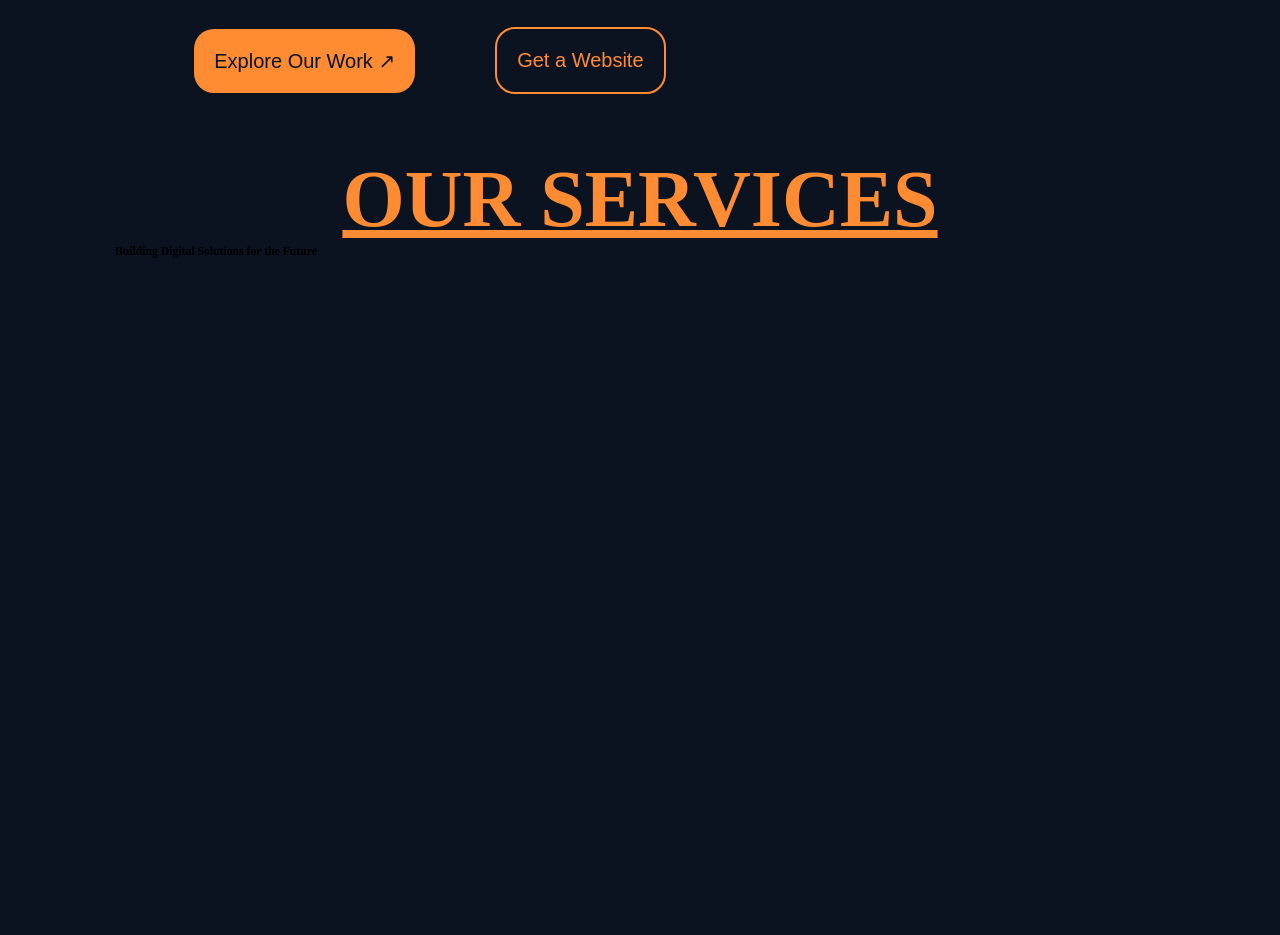
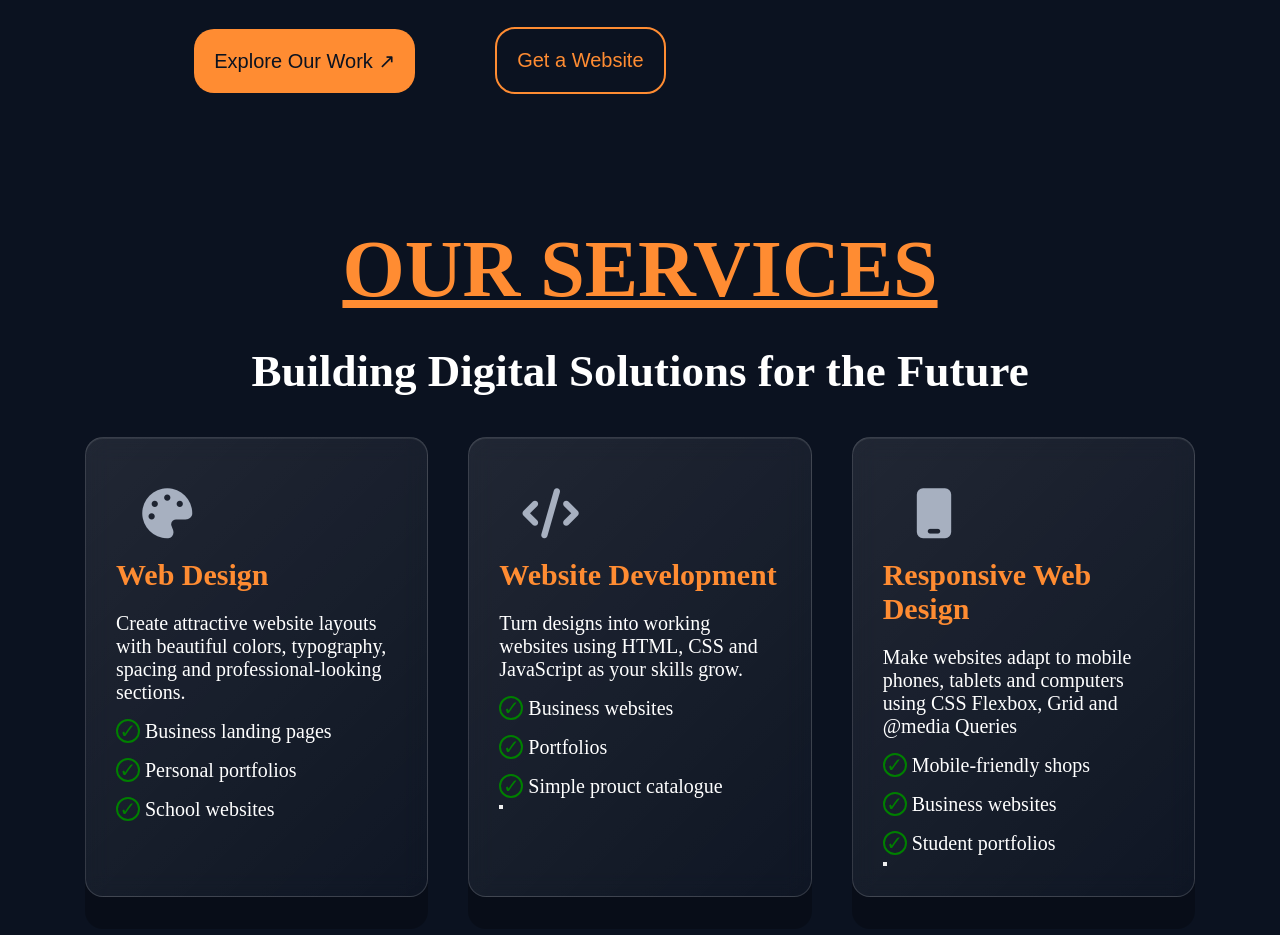
Before and after one commit to lameckochi6-a11y/Lam-Tech-Agency, a plain HTML site: page index.html in a window 1280 px wide. Shown: the part 635-1570 px from the top of the page. Before the commit the page ends 1008 px from the top, so only its background shows below. Drawn offline with Linux system fonts and the light colour scheme.

Commit message:
Lam-Tech Agency

```diff
--- a/index.html
+++ b/index.html
@@ -44,7 +44,41 @@
       </section>
       <section id="services" class="services">
          <h1>OUR SERVICES</h1>
-         <h3>Building Digital Solutions for the Future</h3>
+         <h3 class="pro">Building Digital Solutions for the Future</h3>
+         <div class="service-card">
+            <div class="card">
+               <i class="fa-solid fa-palette"></i>
+               <h3>Web Design</h3>
+               <p>Create attractive website layouts with beautiful colors, typography, spacing and professional-looking sections.</p>
+               <div class="example">
+                  <p><span class="check">✓</span> Business landing pages</p>
+                  <p><span class="check">✓</span> Personal portfolios</p>
+                  <p><span class="check">✓</span> School websites</p>
+               </div>
+            </div>
+            <div class="card">
+               <i class="fa-solid fa-code"></i>
+               <h3>Website Development</h3>
+               <p>Turn designs into working websites using HTML, CSS and JavaScript as your skills grow.</p>
+               <div class="example">
+                  <p><span class="check">✓</span> Business websites</p>
+                  <p><span class="check">✓</span> Portfolios</p>
+                  <p><span class="check">✓</span> Simple prouct catalogue</p>
+               </div>
+               <button class="card-btn"></button>
+            </div>
+            <div class="card">
+               <i class="fa-solid fa-mobile"></i>
+               <h3>Responsive Web Design</h3>
+               <p>Make websites adapt to mobile phones, tablets and computers using CSS Flexbox, Grid and @media Queries</p>
+               <div class="example">
+                  <p><span class="check">✓</span> Mobile-friendly shops</p>
+                  <p><span class="check">✓</span> Business websites</p>
+                  <p><span class="check">✓</span> Student portfolios</p>
+               </div>
+               <button class="card-btn"></button>
+            </div>
+         </div>
 
       </section>
       <section id="projects"></section>
--- a/style.css
+++ b/style.css
@@ -162,7 +162,7 @@ main{
 }
 .services{
    padding: 3rem;
-   margin: 3rem;
+   margin-top: 10rem;
 }
 .services h1{
    text-align: center;
@@ -170,3 +170,63 @@ main{
    font-size: 8rem;
    text-decoration: underline;
 }
+.services .pro{
+   text-align: center;
+   font-size: 4.5rem;
+   color: #ffffff;
+   margin-top: 3rem;
+}
+.service-card{
+   display: grid;
+   grid-template-columns: 1;
+}
+.service-card{
+   display: grid;
+   grid-template-columns: 1fr 1fr 1fr;
+   gap: 4rem;
+   max-width: 160rem;
+   margin: 4rem auto 0;
+}
+.service-card .card{
+   background: #111c30;
+   padding: 3rem;
+   border: 1px solid rgba(255, 255, 255, 0.15);
+   border-radius: 18px;
+   background: linear-gradient(135deg, rgba(255, 255, 255, 0.09), rgba(255, 255, 255, 0.02));
+   backdrop-filter: blur(1.2rem);
+   -webkit-backdrop-filter: blur(1.2rem);
+   box-shadow: 0px 32px rgba(0, 0, 0, 0.25), inset 0 1px 0 rgba(255, 255, 255, 0.08);
+   transition: all 0.3s ease;
+}
+.service-card .card:hover{
+   transform: translateY(-8px);
+   border-color: rgba(255, 140, 50,   0.7);
+   box-shadow: 0, 12px 35px rgba(255, 140, 50, 0.12)  inset 0 1px 0 rgba(255, 255, 255, 0.12);
+}
+.service-card .card i{
+  color: #a7b0c0;
+  font-size: 5rem;
+  margin: 2rem;
+}
+.service-card .card h3{
+   font-size: 3rem;
+   color: #ff8c32;
+   margin-bottom: 2rem;
+}
+.service-card .card  p{
+   color: white;
+   font-size: 2rem;
+}
+.example p{
+   margin-top: 1.5rem;
+}
+.service-card .card p .check {
+   display: inline-flex;
+   width: 24px;
+   height: 24px;
+   border: 2px solid green;
+   border-radius: 50%;
+   align-items: center;
+   justify-content: center;
+   color: green;
+}
```
